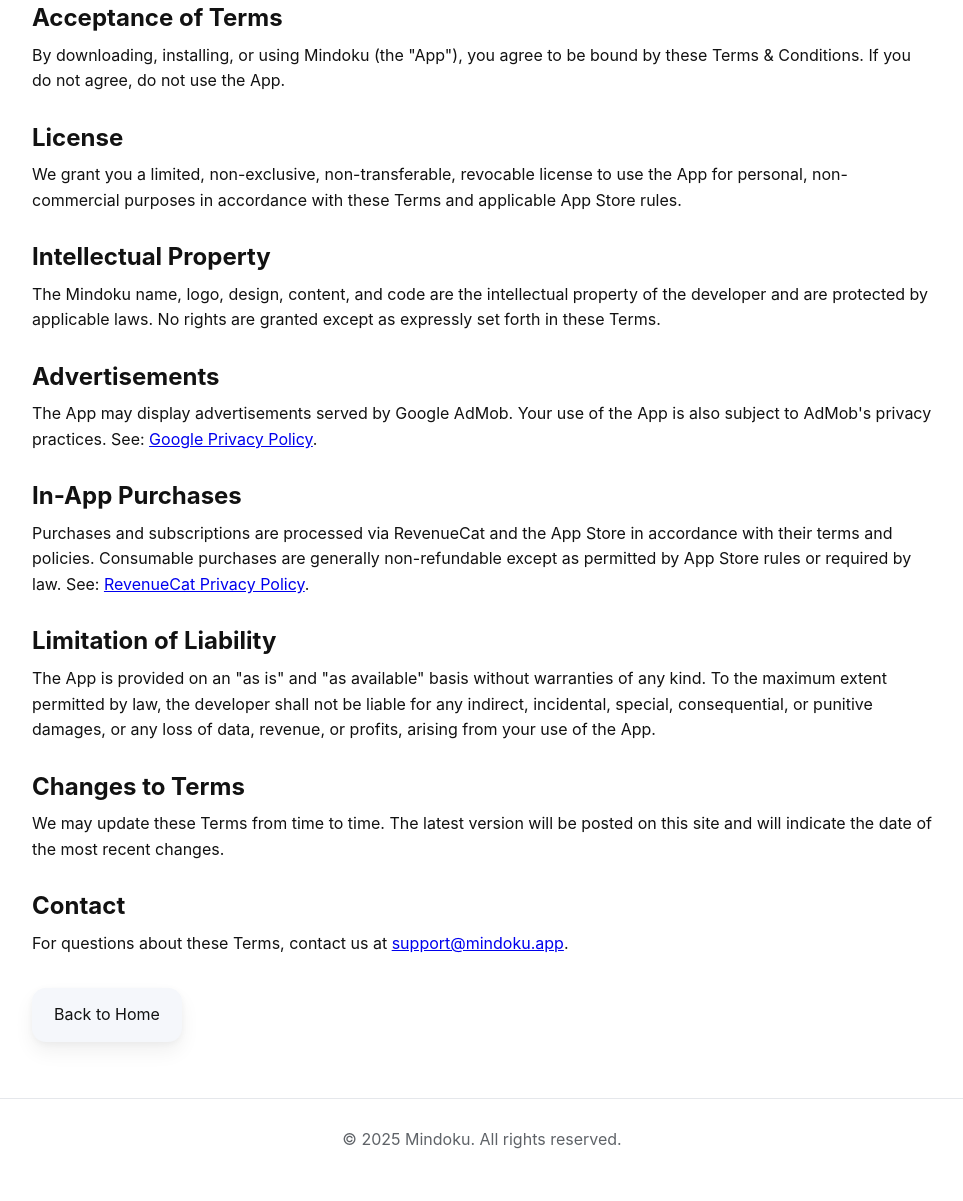
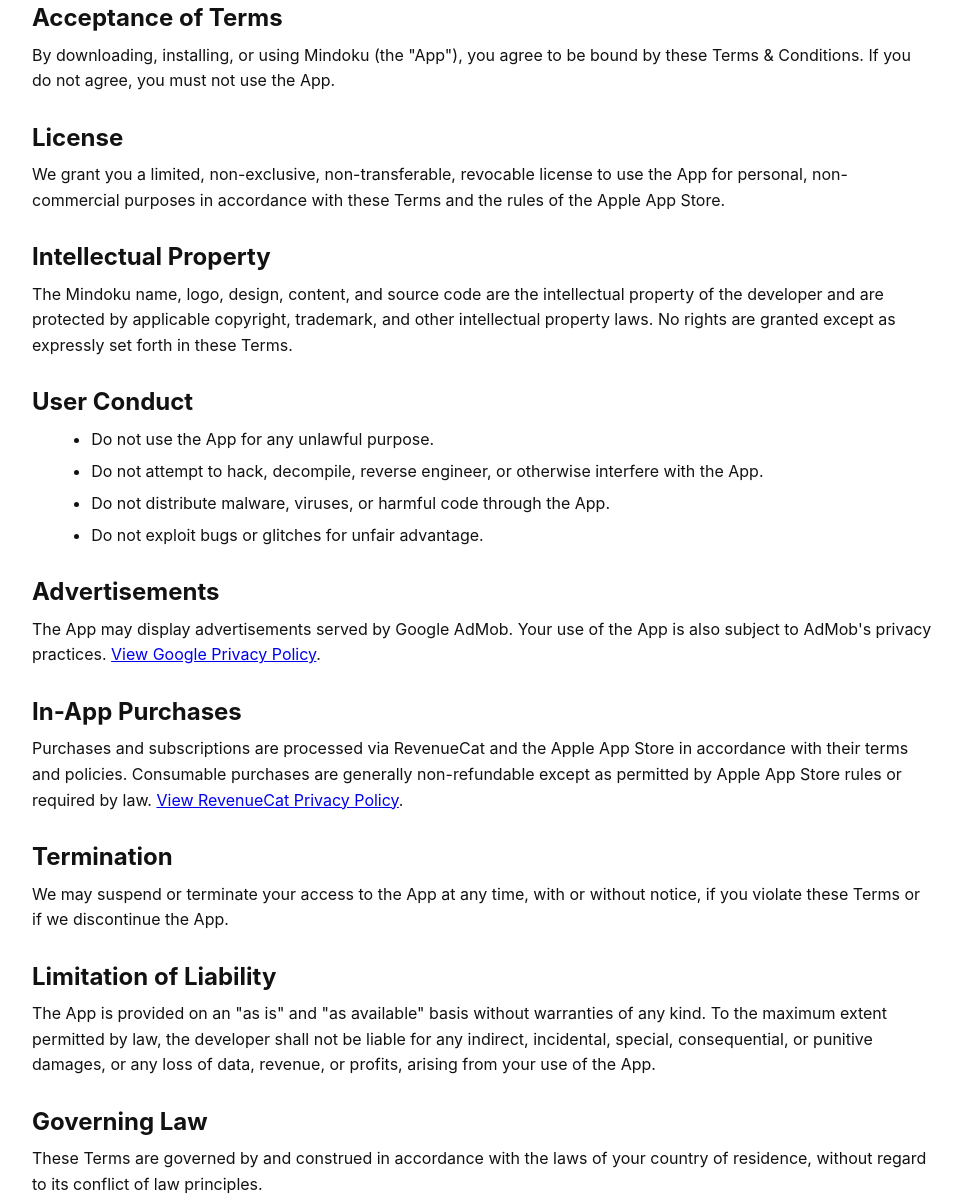
Before and after one commit to dostanT/dostanT_Mindoku.github.io-, a plain HTML site: page terms.html in a window 1280 px wide. Shown: the part 210-1411 px from the top of the page, without its empty margins (158-1121 px from the left). Before the commit the page ends 1390 px from the top, so only its background shows below. Drawn offline with Linux system fonts and the light colour scheme.

Commit message:
Update terms.html

```diff
--- a/terms.html
+++ b/terms.html
@@ -21,36 +21,56 @@
 
   <main class="container legal">
     <h1>Terms &amp; Conditions</h1>
-    <p class="muted">Last updated: <span id="updated-date"></span></p>
+    <p class="muted">Last updated: 2025-09-22</p>
 
     <section>
       <h2>Acceptance of Terms</h2>
-      <p>By downloading, installing, or using Mindoku (the "App"), you agree to be bound by these Terms &amp; Conditions. If you do not agree, do not use the App.</p>
+      <p>By downloading, installing, or using Mindoku (the "App"), you agree to be bound by these Terms &amp; Conditions. If you do not agree, you must not use the App.</p>
     </section>
 
     <section>
       <h2>License</h2>
-      <p>We grant you a limited, non-exclusive, non-transferable, revocable license to use the App for personal, non-commercial purposes in accordance with these Terms and applicable App Store rules.</p>
+      <p>We grant you a limited, non-exclusive, non-transferable, revocable license to use the App for personal, non-commercial purposes in accordance with these Terms and the rules of the Apple App Store.</p>
     </section>
 
     <section>
       <h2>Intellectual Property</h2>
-      <p>The Mindoku name, logo, design, content, and code are the intellectual property of the developer and are protected by applicable laws. No rights are granted except as expressly set forth in these Terms.</p>
+      <p>The Mindoku name, logo, design, content, and source code are the intellectual property of the developer and are protected by applicable copyright, trademark, and other intellectual property laws. No rights are granted except as expressly set forth in these Terms.</p>
+    </section>
+
+    <section>
+      <h2>User Conduct</h2>
+      <ul>
+        <li>Do not use the App for any unlawful purpose.</li>
+        <li>Do not attempt to hack, decompile, reverse engineer, or otherwise interfere with the App.</li>
+        <li>Do not distribute malware, viruses, or harmful code through the App.</li>
+        <li>Do not exploit bugs or glitches for unfair advantage.</li>
+      </ul>
     </section>
 
     <section>
       <h2>Advertisements</h2>
-      <p>The App may display advertisements served by Google AdMob. Your use of the App is also subject to AdMob's privacy practices. See: <a href="https://policies.google.com/privacy" target="_blank" rel="noopener noreferrer">Google Privacy Policy</a>.</p>
+      <p>The App may display advertisements served by Google AdMob. Your use of the App is also subject to AdMob's privacy practices. <a href="https://policies.google.com/privacy" target="_blank" rel="noopener noreferrer">View Google Privacy Policy</a>.</p>
     </section>
 
     <section>
       <h2>In-App Purchases</h2>
-      <p>Purchases and subscriptions are processed via RevenueCat and the App Store in accordance with their terms and policies. Consumable purchases are generally non-refundable except as permitted by App Store rules or required by law. See: <a href="https://www.revenuecat.com/privacy" target="_blank" rel="noopener noreferrer">RevenueCat Privacy Policy</a>.</p>
+      <p>Purchases and subscriptions are processed via RevenueCat and the Apple App Store in accordance with their terms and policies. Consumable purchases are generally non-refundable except as permitted by Apple App Store rules or required by law. <a href="https://www.revenuecat.com/privacy" target="_blank" rel="noopener noreferrer">View RevenueCat Privacy Policy</a>.</p>
+    </section>
+
+    <section>
+      <h2>Termination</h2>
+      <p>We may suspend or terminate your access to the App at any time, with or without notice, if you violate these Terms or if we discontinue the App.</p>
     </section>
 
     <section>
       <h2>Limitation of Liability</h2>
       <p>The App is provided on an "as is" and "as available" basis without warranties of any kind. To the maximum extent permitted by law, the developer shall not be liable for any indirect, incidental, special, consequential, or punitive damages, or any loss of data, revenue, or profits, arising from your use of the App.</p>
+    </section>
+
+    <section>
+      <h2>Governing Law</h2>
+      <p>These Terms are governed by and construed in accordance with the laws of your country of residence, without regard to its conflict of law principles.</p>
     </section>
 
     <section>
@@ -74,11 +94,6 @@
 
   <script>
     document.getElementById('year').textContent = new Date().getFullYear();
-    const d = new Date();
-    const y = d.getFullYear();
-    const m = String(d.getMonth() + 1).padStart(2, '0');
-    const day = String(d.getDate()).padStart(2, '0');
-    document.getElementById('updated-date').textContent = `${y}-${m}-${day}`;
   </script>
 </body>
 </html>
```
